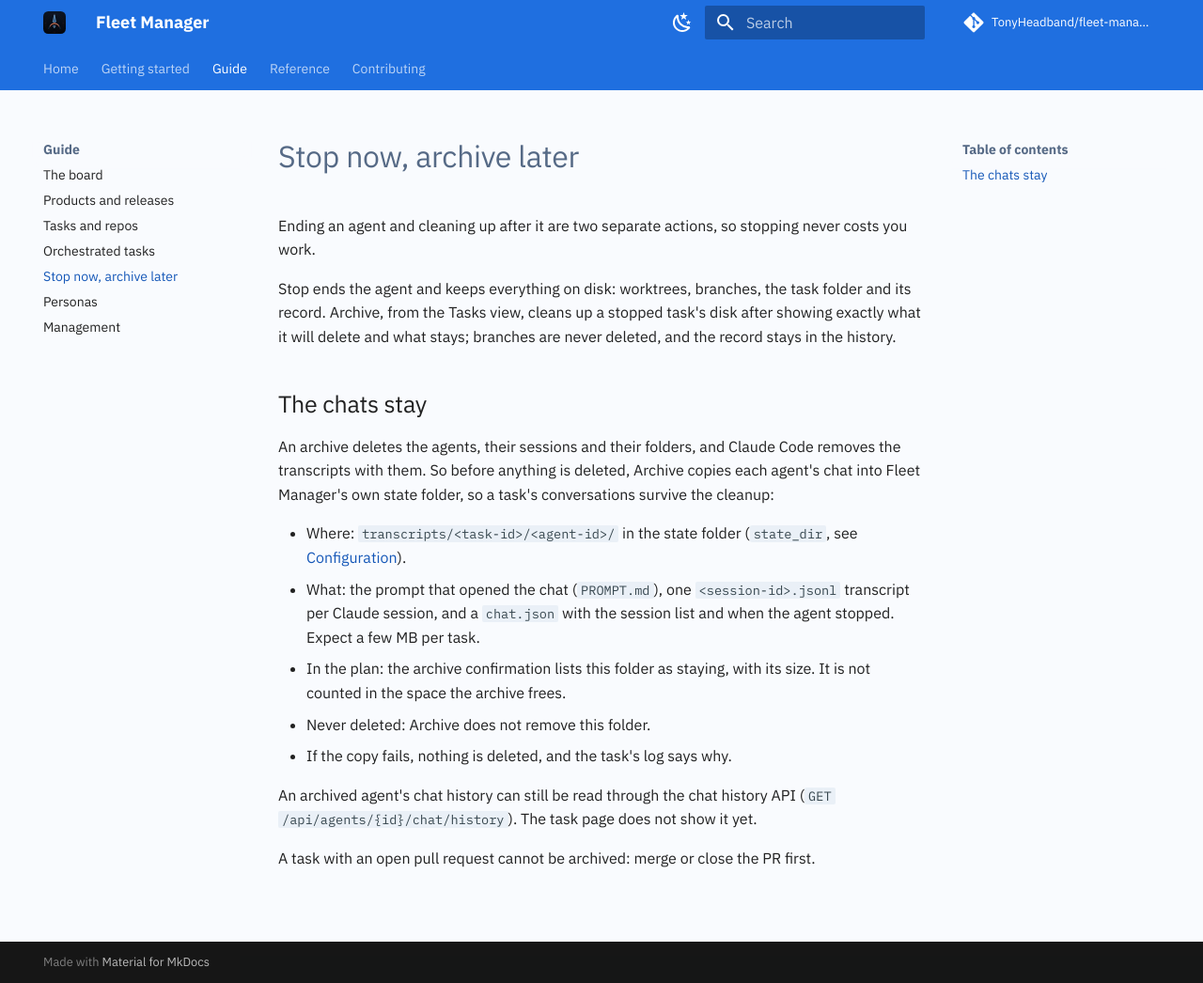
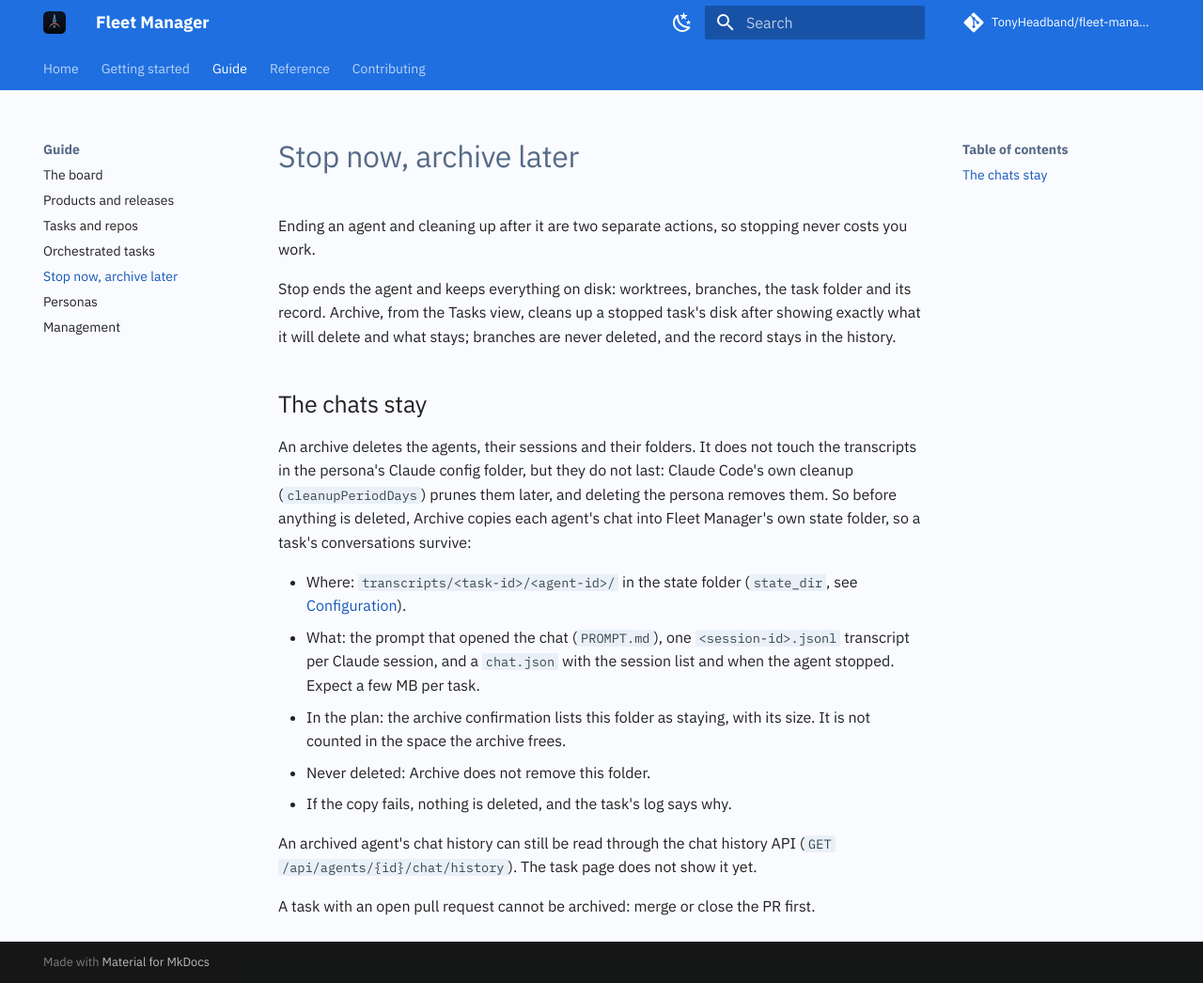
Before and after one commit to TonyHeadband/fleet-manager, an MkDocs documentation site: the page built from docs/guide/stop-and-archive.md, in a window 1280 px wide and 1046 px high. Shown: the whole window at 94% size. Built offline with MkDocs 1.6.1 and Material for MkDocs 9.7.7, drawn with Linux system fonts in a browser that asks for light colours; comment, search, counter and statistics services are not loaded.

Commit message:
docs(guide): say who removes transcripts after an archive
Co-Authored-By: Claude Sonnet 5.5 <noreply@anthropic.com>

```diff
--- a/docs/guide/stop-and-archive.md
+++ b/docs/guide/stop-and-archive.md
@@ -8,9 +8,10 @@ branches are never deleted, and the record stays in the history.
 
 ## The chats stay
 
-An archive deletes the agents, their sessions and their folders, and Claude Code removes the transcripts with them. So
-before anything is deleted, Archive copies each agent's chat into Fleet Manager's own state folder, so a task's
-conversations survive the cleanup:
+An archive deletes the agents, their sessions and their folders. It does not touch the transcripts in the persona's
+Claude config folder, but they do not last: Claude Code's own cleanup (`cleanupPeriodDays`) prunes them later, and
+deleting the persona removes them. So before anything is deleted, Archive copies each agent's chat into Fleet
+Manager's own state folder, so a task's conversations survive:
 
 - Where: `transcripts/<task-id>/<agent-id>/` in the state folder (`state_dir`, see
   [Configuration](../reference/configuration.md)).
```
